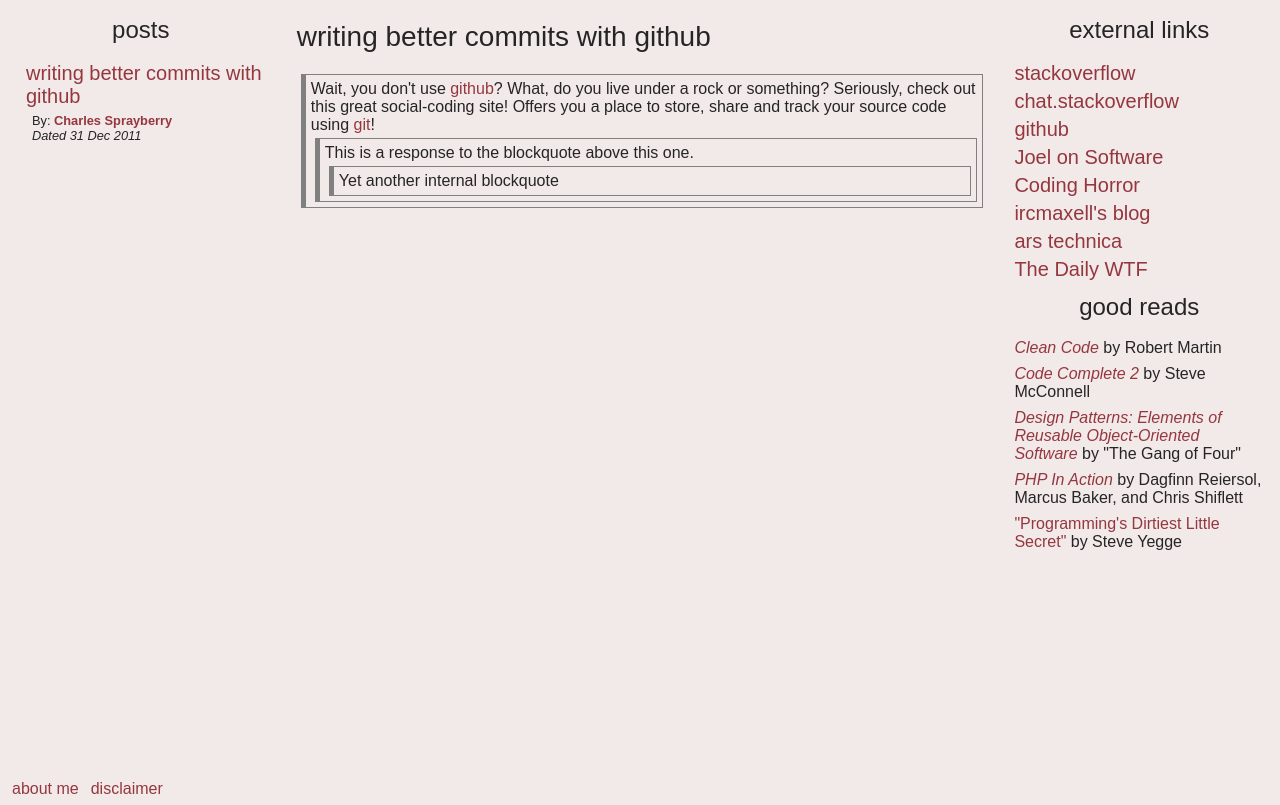
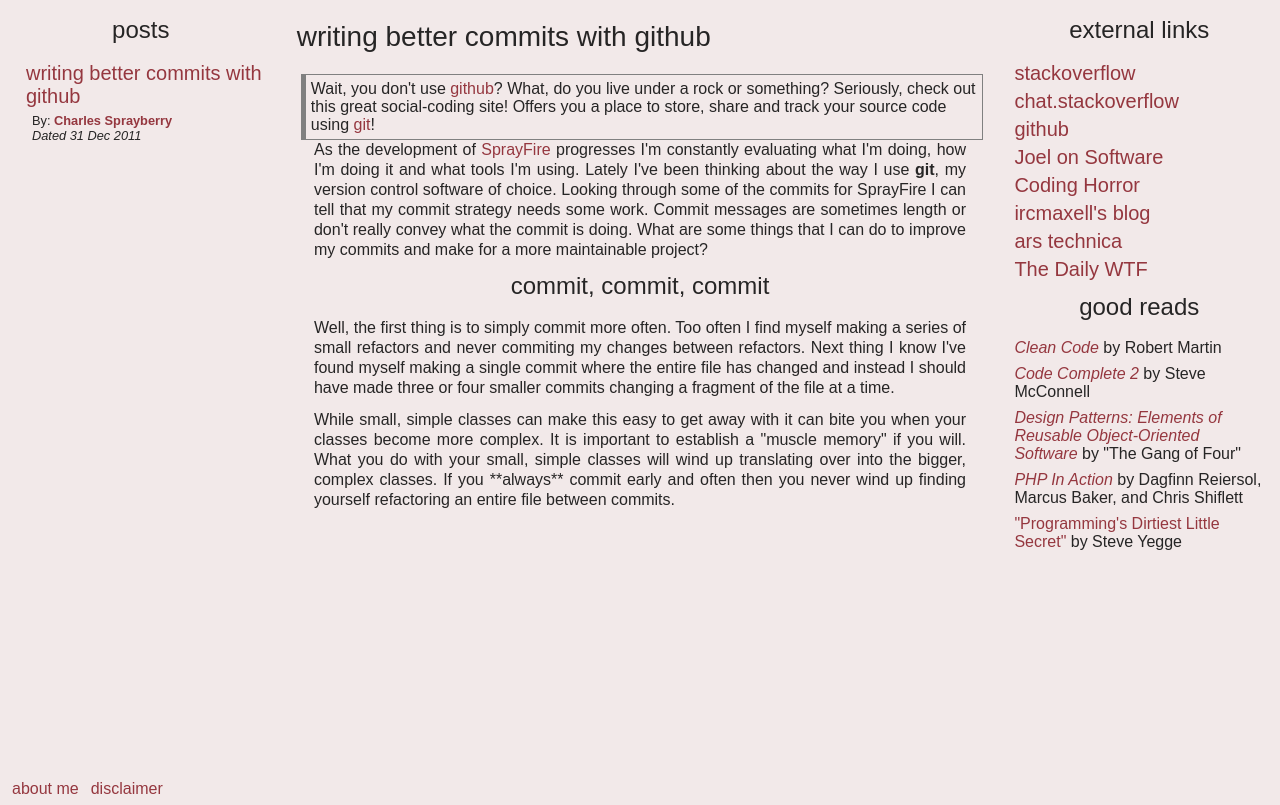
Before and after one commit to cspray/archived-blog, a Jekyll site: the page built from _posts/2011-12-31-writing-better-commits-with-github.html, in a window 1280 px wide, cut to the strip 95-900 px from the top of the page. Built offline with Jekyll 4.4.1, drawn with Linux system fonts in a browser that asks for light colours.

Commit message:
UPD adding some content to post

```diff
--- a/_posts/2011-12-31-writing-better-commits-with-github.html
+++ b/_posts/2011-12-31-writing-better-commits-with-github.html
@@ -9,11 +9,23 @@ author_link: http://www.github.com/cspray/
 <blockquote>
 Wait, you don't use <a href="http://www.github.com/">github</a>?  What, do you live under
 a rock or something?  Seriously, check out this great social-coding site!  Offers you a place to store,
-share and track your source code using <a href="">git</a>!
-    <blockquote>
-    This is a response to the blockquote above this one.
-        <blockquote>
-        Yet another internal blockquote
-        </blockquote>
-    </blockquote>
+share and track your source code using <a href="http://git-scm.com/">git</a>!
 </blockquote>
+
+<p>As the development of <a href="http://www.github.com/cspray/SprayFire/">SprayFire</a> progresses
+I'm constantly evaluating what I'm doing, how I'm doing it and what tools I'm using.  Lately I've been
+thinking about the way I use <strong>git</strong>, my version control software of choice.  Looking
+through some of the commits for SprayFire I can tell that my commit strategy needs some work.  Commit
+messages are sometimes length or don't really convey what the commit is doing.  What are some things
+that I can do to improve my commits and make for a more maintainable project?</p>
+
+<h3>commit, commit, commit</h3>
+<p>Well, the first thing is to simply commit more often.  Too often I find myself making a series of
+small refactors and never commiting my changes between refactors.  Next thing I know I've found myself
+making a single commit where the entire file has changed and instead I should have made three or four
+smaller commits changing a fragment of the file at a time.</p>
+<p>While small, simple classes can make this easy to get away with it can bite you when your classes
+become more complex.  It is important to establish a "muscle memory" if you will.  What you do with
+your small, simple classes will wind up translating over into the bigger, complex classes.  If you
+**always** commit early and often then you never wind up finding yourself refactoring an entire file
+between commits.</p>
```
